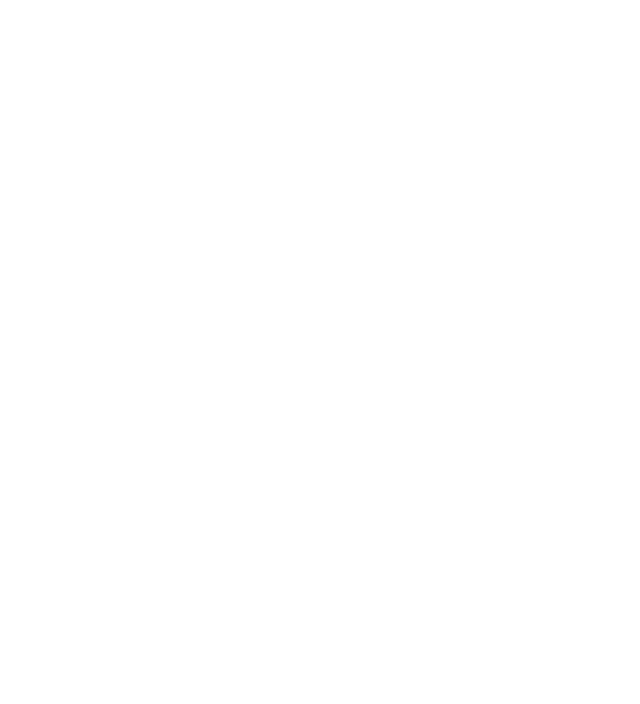
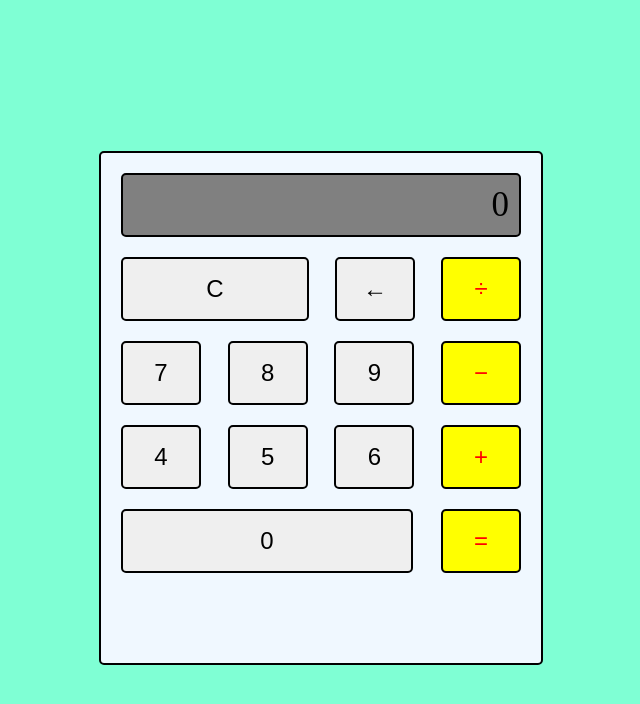
Before and after one commit to ArmandooSampaio/Calculadora, a plain HTML site: page index.html in a window 1280 px wide. Shown: the whole page, without its empty margins (319-959 px from the left). Drawn offline with Linux system fonts and the light colour scheme.

Commit message:
html + css prontos

```diff
--- a/index.html
+++ b/index.html
@@ -4,12 +4,70 @@
     <meta charset="UTF-8">
     <meta name="viewport" content="width=device-width, initial-scale=1.0">
     <title>Calculadora</title>
+    <link rel="stylesheet" href="style.css">
 </head>
 <body>
     <div class="container">
 
+        <section class="screen">
+            0
+        </section>
+
+        <section class="calc-buttons">
+            <div class="calc-button-row">
+                <button class="calc-button double">
+                    C
+                </button>
+                <button class="calc-button">
+                    &larr;
+                </button>
+                <button class="calc-button">
+                    &divide;
+                </button>
+            </div>
+
+            <div class="calc-button-row">
+                <button class="calc-button">
+                    7
+                </button>
+                <button class="calc-button">
+                    8
+                </button>
+                <button class="calc-button">
+                    9
+                </button>
+                <button class="calc-button">
+                    &minus;
+                </button>
+            </div>
+
+            <div class="calc-button-row">
+                <button class="calc-button">
+                    4
+                </button>
+                <button class="calc-button">
+                    5
+                </button>
+                <button class="calc-button">
+                    6
+                </button>
+                <button class="calc-button">
+                    &plus;
+                </button>
+            </div>
+
+            <div class="calc-button-row">
+                <button class="calc-button triple">
+                    0
+                </button>
+                <button class="calc-button">
+                    &equals;
+                </button>
+            </div>
+
+        </section>
+
     </div>
-
+    <script src="javascript.js"></script>
 </body>
-<script src="javascript.js"></script>
 </html>
--- /dev/null
+++ b/style.css
@@ -0,0 +1,59 @@
+body{
+    height: 100vh;
+    display: flex;
+    background-color: aquamarine;
+    justify-content: center;
+    align-items: center;
+
+}
+
+.container{
+    background-color: aliceblue;
+    border: 2px solid black;
+    border-radius: 5px;
+    padding: 20px;
+    flex-basis: 400px;
+    height: 470px;
+}
+
+.screen{
+    backdrop-filter: blur(5.5px);
+    text-align: right;
+    padding: 10px;
+    border: 2px solid black;
+    border-radius: 5px;
+    background-color: gray;
+    font-size: 35px;
+}
+
+.calc-button-row{
+    display: flex;
+    justify-content: space-between;
+    margin: 5% 0;
+}
+
+.calc-button{
+    border: 2px solid black;
+    border-radius: 5px;
+    flex-basis: 20%;
+    font-size: 24px;
+    height: 64px;
+}
+.calc-button:last-child{
+    background-color: yellow;
+    color: red;
+}
+.calc-button:last-child:hover{
+    background-color: inherit;
+    color: inherit;
+}
+.calc-button:hover{
+    background-color: rgb(168, 238, 168);
+}
+
+.double{
+    flex-basis: 47%;
+}
+.triple{
+    flex-basis: 73%;
+}
```
